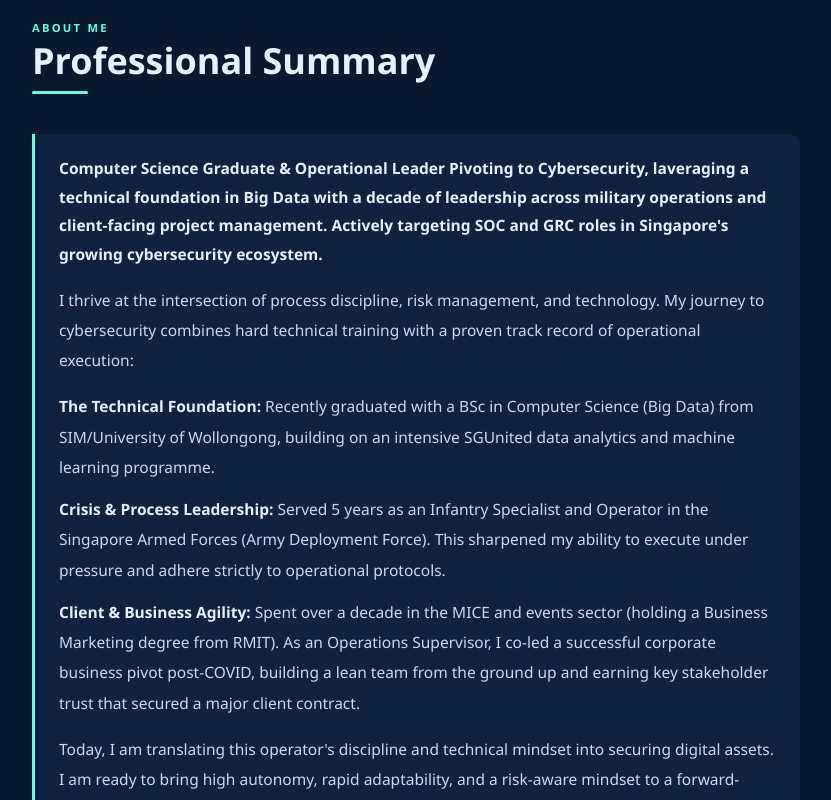
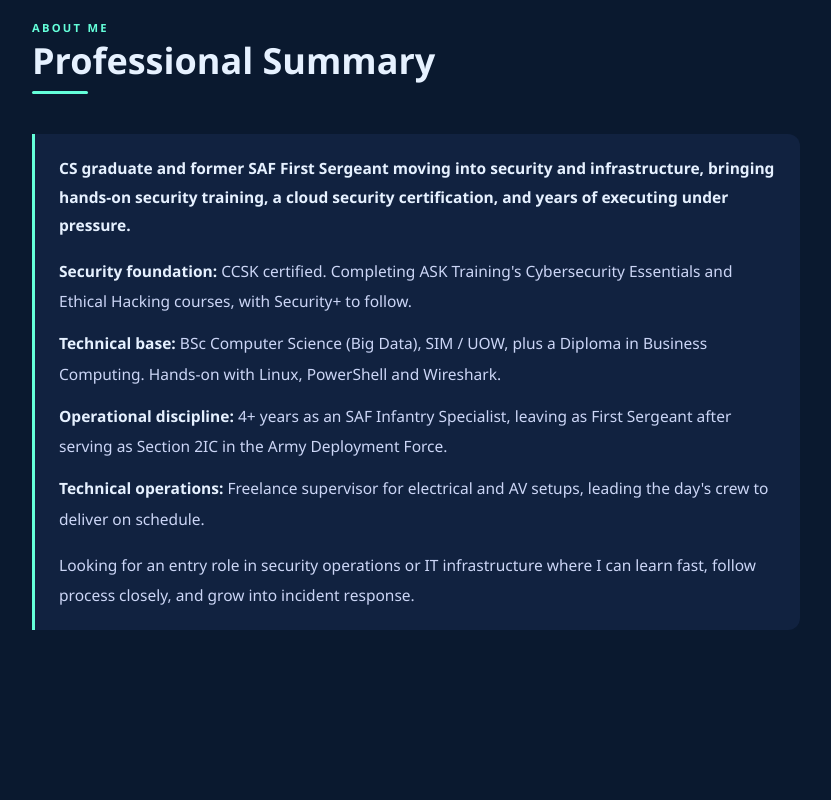
Before and after one commit to ddevMetal/chounmeng-resume, a React (Vite) app: page / in a window 1280 px wide. Shown: the part 940-1740 px from the top of the page, without its empty margins (128-959 px from the left). Built offline with nearby package versions, Linux system fonts and the light colour scheme.

Commit message:
Round 3: rewrite summary for security and infrastructure

```diff
--- a/src/components/Summary.jsx
+++ b/src/components/Summary.jsx
@@ -7,7 +7,10 @@ export default function Summary() {
       <SectionHeader tag="About Me" title="Professional Summary" />
       <blockquote className="border-l-[3px] border-cv-teal bg-cv-card rounded-r-xl px-6 py-5 max-w-3xl space-y-4">
         <p className="text-cv-bright font-semibold leading-[1.85] text-[0.97rem]">{summary.tagline}</p>
-        <p className="text-cv-text leading-[1.95] text-[0.97rem]">{summary.intro}</p>
+        {/* Only drawn when intro has text */}
+        {summary.intro && (
+          <p className="text-cv-text leading-[1.95] text-[0.97rem]">{summary.intro}</p>
+        )}
         <ul className="space-y-3">
           {summary.highlights.map((h) => (
             <li key={h.label} className="text-cv-text leading-[1.95] text-[0.97rem]">
--- a/src/data/resume.js
+++ b/src/data/resume.js
@@ -13,36 +13,38 @@ export const personal = {
 // ─── Summary ─────────────────────────────────────────────────────────────────
 export const summary = {
   tagline:
-    "Computer Science Graduate & Operational Leader Pivoting to Cybersecurity, laveraging a technical foundation in " +
-    "Big Data with a decade of leadership across military operations and client-facing project management. " +
-    "Actively targeting SOC and GRC roles in Singapore's growing cybersecurity ecosystem.",
-  intro:
-    "I thrive at the intersection of process discipline, risk management, and technology. My journey to " +
-    "cybersecurity combines hard technical training with a proven track record of operational execution:",
+    "CS graduate and former SAF First Sergeant moving into security and infrastructure, bringing " +
+    "hands-on security training, a cloud security certification, and years of executing under pressure.",
+  // intro is optional: leave it as "" to hide it
+  intro: "",
   highlights: [
     {
-      label: "The Technical Foundation",
+      label: "Security foundation",
       text:
-        "Recently graduated with a BSc in Computer Science (Big Data) from SIM/University of Wollongong, " +
-        "building on an intensive SGUnited data analytics and machine learning programme.",
+        "CCSK certified. Completing ASK Training's Cybersecurity Essentials and Ethical Hacking courses, " +
+        "with Security+ to follow.",
     },
     {
-      label: "Crisis & Process Leadership",
+      label: "Technical base",
       text:
-        "Served 5 years as an Infantry Specialist and Operator in the Singapore Armed Forces (Army Deployment " +
-        "Force). This sharpened my ability to execute under pressure and adhere strictly to operational protocols.",
+        "BSc Computer Science (Big Data), SIM / UOW, plus a Diploma in Business Computing. " +
+        "Hands-on with Linux, PowerShell and Wireshark.",
     },
     {
-      label: "Client & Business Agility",
+      label: "Operational discipline",
       text:
-        "Spent over a decade in the MICE and events sector (holding a Business Marketing degree from RMIT). " +
-        "As an Operations Supervisor, I co-led a successful corporate business pivot post-COVID, building a " +
-        "lean team from the ground up and earning key stakeholder trust that secured a major client contract.",
+        "4+ years as an SAF Infantry Specialist, leaving as First Sergeant after serving as Section 2IC " +
+        "in the Army Deployment Force.",
+    },
+    {
+      label: "Technical operations",
+      text:
+        "Freelance supervisor for electrical and AV setups, leading the day's crew to deliver on schedule.",
     },
   ],
   closing:
-    "Today, I am translating this operator's discipline and technical mindset into securing digital assets. " +
-    "I am ready to bring high autonomy, rapid adaptability, and a risk-aware mindset to a forward-thinking security team.",
+    "Looking for an entry role in security operations or IT infrastructure where I can learn fast, " +
+    "follow process closely, and grow into incident response.",
 };
 
 // ─── Skills ──────────────────────────────────────────────────────────────────
```
